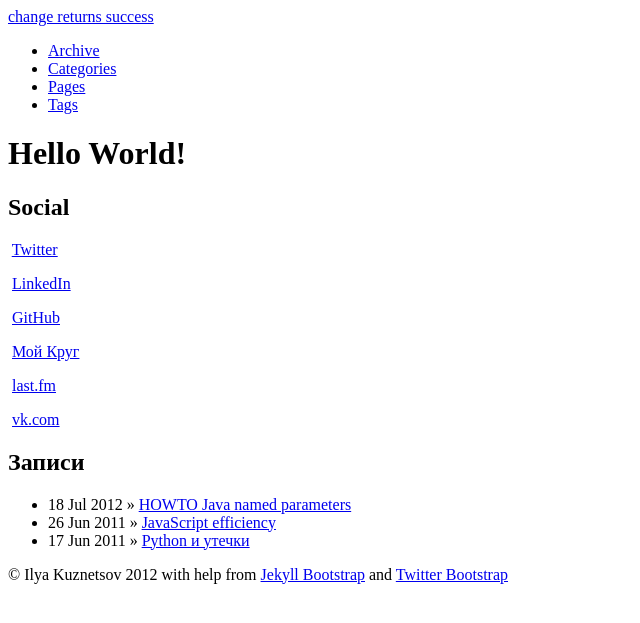
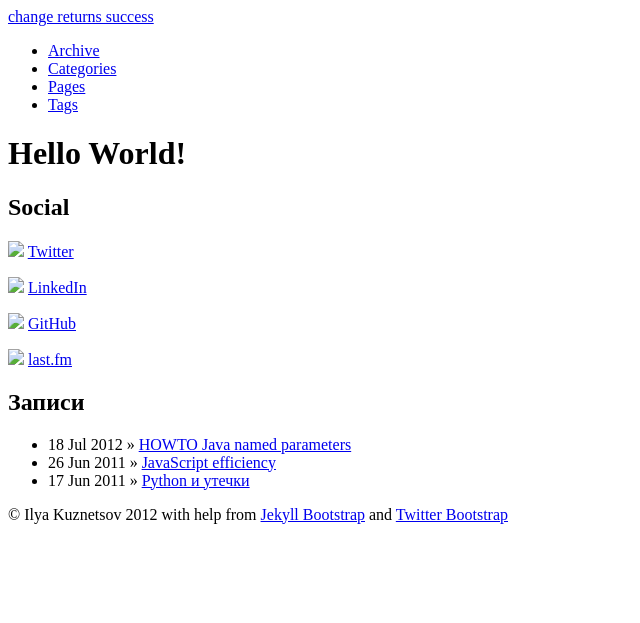
Before and after one commit to worklez/worklez.github.com, a Jekyll site: the page built from index.md, in a window 1280 px wide. Shown: the top 623 px of the page, without its empty margins (0-640 px from the left). Built offline with Jekyll 4.4.1, drawn with Linux system fonts in a browser that asks for light colours; Markdown is read by kramdown in place of the engine named in the settings.

Commit message:
Update index.md

```diff
--- a/index.md
+++ b/index.md
@@ -5,17 +5,13 @@ title: Hello World!
 {% include JB/setup %}
 
 ## Social
-![](http://twitter.com/favicon.ico) [Twitter](https://twitter.com/worklez)
+<img src="https://twitter.com/favicon.ico" width="16"> [Twitter](https://twitter.com/worklez)
 
-![](http://linkedin.com/favicon.ico) [LinkedIn](http://linkedin.com/in/worklez)
+<img src="https://linkedin.com/favicon.ico" width="16"> [LinkedIn](http://linkedin.com/in/worklez)
 
-![](http://github.com/favicon.ico) [GitHub](https://github.com/worklez)
+<img src="https://github.com/favicon.ico" width="16"> [GitHub](https://github.com/worklez)
 
-![](http://moikrug.ru/favicon.ico) [Мой Круг](http://worklez.moikrug.ru)
-
-![](http://last.fm/favicon.ico) [last.fm](http://last.fm/user/worklez)
-
-![](http://vk.com/favicon.ico) [vk.com](http://vk.com/id727886)
+<img src="https://static-web.last.fm/static/images/favicon.ico" width="16"> [last.fm](http://last.fm/user/worklez)
 
 
 ## Записи
```
